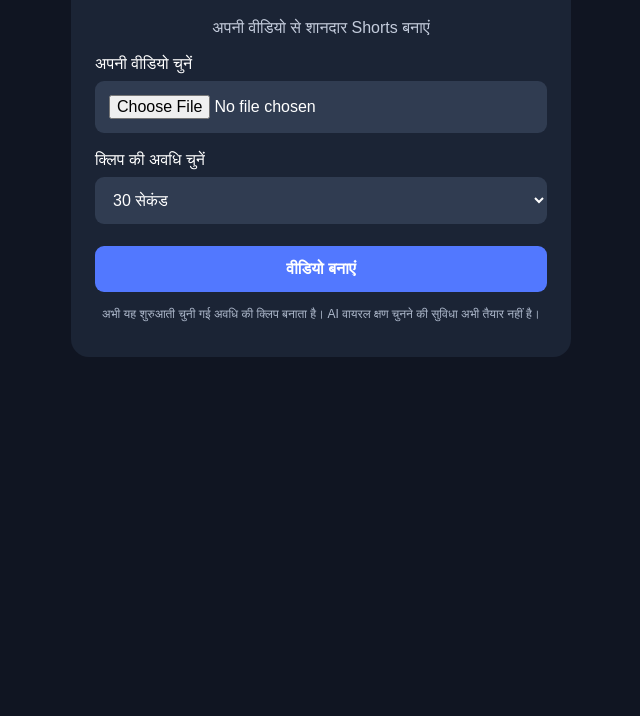
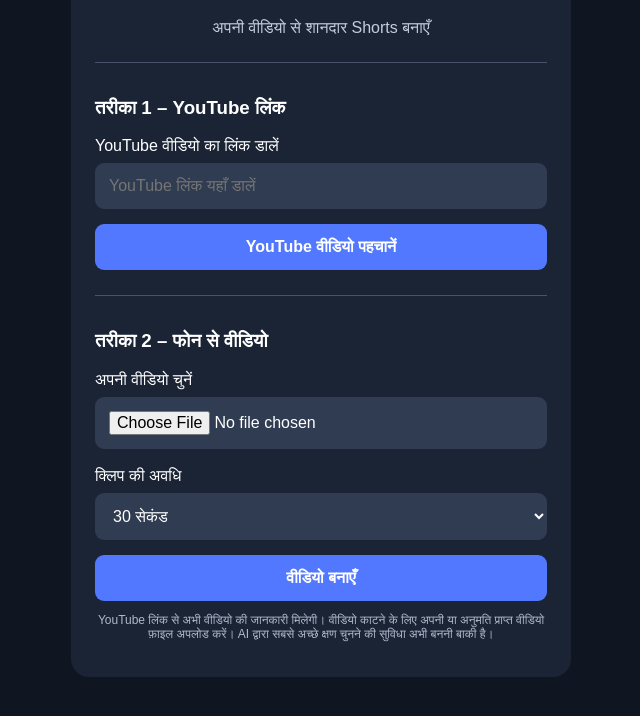
Before and after one commit to rajna1870-sketch/AI-Viral-Clip-Maker, a plain HTML site: page index.html in a window 1280 px wide. Shown: the part 130-846 px from the top of the page, without its empty margins (319-959 px from the left). Before the commit the page ends 800 px from the top, so only its background shows below. Drawn offline with Linux system fonts and the light colour scheme.

Commit message:
Update index.html

```diff
--- a/index.html
+++ b/index.html
@@ -1,10 +1,9 @@
-
 
 <!DOCTYPE html>
 <html lang="hi">
 <head>
 <meta charset="UTF-8">
-<meta name="viewport" content="width=device-width, initial-scale=1.0">
+<meta name="viewport" content="width=device-width, initial-scale=1">
 <title>AI Viral Clip Maker</title>
 <style>
 *{box-sizing:border-box}
@@ -15,22 +14,39 @@ p{text-align:center;color:#c4ccdc}
 label{display:block;margin:18px 0 8px}
 input,select,button{width:100%;padding:14px;border:0;border-radius:9px;font-size:16px}
 input,select{background:#303c51;color:white}
-button{margin-top:22px;background:#5278ff;color:white;font-weight:bold}
+button{margin-top:15px;background:#5278ff;color:white;font-weight:bold}
 button:disabled{opacity:.5}
 .note{font-size:12px;color:#aeb9cc}
+#info{margin-top:15px;overflow-wrap:anywhere}
+img{width:100%;border-radius:10px;margin-top:10px}
 video{width:100%;margin-top:20px;border-radius:12px}
-#status{margin-top:15px;text-align:center;overflow-wrap:anywhere}
+.section{margin-top:25px;padding-top:15px;border-top:1px solid #46516a}
 </style>
 </head>
 <body>
 <div class="container">
 <h1>AI Viral Clip Maker</h1>
-<p>अपनी वीडियो से शानदार Shorts बनाएं</p>
+<p>अपनी वीडियो से शानदार Shorts बनाएँ</p>
 
+<div class="section">
+<h3>तरीका 1 – YouTube लिंक</h3>
+<label>YouTube वीडियो का लिंक डालें</label>
+<input id="youtubeUrl" type="url"
+placeholder="YouTube लिंक यहाँ डालें">
+
+<button id="checkBtn" onclick="checkYoutube()">
+YouTube वीडियो पहचानें
+</button>
+<div id="info"></div>
+</div>
+
+<div class="section">
+<h3>तरीका 2 – फोन से वीडियो</h3>
 <label>अपनी वीडियो चुनें</label>
-<input type="file" id="video" accept="video/mp4,video/quicktime,video/x-matroska,video/webm">
+<input type="file" id="video"
+accept="video/mp4,video/quicktime,video/webm,video/x-matroska">
 
-<label>क्लिप की अवधि चुनें</label>
+<label>क्लिप की अवधि</label>
 <select id="duration">
 <option value="15">15 सेकंड</option>
 <option value="30" selected>30 सेकंड</option>
@@ -38,21 +54,71 @@ video{width:100%;margin-top:20px;border-radius:12px}
 <option value="60">60 सेकंड</option>
 </select>
 
-<button id="makeBtn" onclick="makeClip()">वीडियो बनाएं</button>
+<button id="makeBtn" onclick="makeClip()">
+वीडियो बनाएँ
+</button>
 
 <div id="status"></div>
 <video id="result" controls hidden></video>
 <a id="download" hidden download="viral_clip.mp4">
 <button type="button">वीडियो डाउनलोड करें</button>
 </a>
+</div>
 
 <p class="note">
-अभी यह शुरुआती चुनी गई अवधि की क्लिप बनाता है।
-AI वायरल क्षण चुनने की सुविधा अभी तैयार नहीं है।
+YouTube लिंक से अभी वीडियो की जानकारी मिलेगी।
+वीडियो काटने के लिए अपनी या अनुमति प्राप्त वीडियो फ़ाइल अपलोड करें।
+AI द्वारा सबसे अच्छे क्षण चुनने की सुविधा अभी बननी बाकी है।
 </p>
 </div>
 
 <script>
+const API="https://ai-viral-clip-maker.onrender.com";
+
+async function checkYoutube(){
+ const url=document.getElementById("youtubeUrl").value.trim();
+ const info=document.getElementById("info");
+ const btn=document.getElementById("checkBtn");
+
+ if(!url){
+   info.textContent="पहले YouTube लिंक डालें।";
+   return;
+ }
+
+ btn.disabled=true;
+ info.textContent="वीडियो की जानकारी खोज रहे हैं...";
+
+ try{
+   const data=new FormData();
+   data.append("url",url);
+
+   const response=await fetch(API+"/youtube-info",{
+     method:"POST",body:data
+   });
+
+   const result=await response.json();
+   if(!response.ok) throw new Error(result.detail);
+
+   info.innerHTML="";
+   const title=document.createElement("h3");
+   title.textContent=result.title || "शीर्षक उपलब्ध नहीं";
+   const channel=document.createElement("p");
+   channel.textContent="चैनल: "+(result.channel || "उपलब्ध नहीं");
+   info.append(title,channel);
+
+   if(result.thumbnail){
+     const img=document.createElement("img");
+     img.src=result.thumbnail;
+     img.alt="वीडियो थंबनेल";
+     info.append(img);
+   }
+ }catch(error){
+   info.textContent="त्रुटि: "+error.message;
+ }finally{
+   btn.disabled=false;
+ }
+}
+
 async function makeClip(){
  const file=document.getElementById("video").files[0];
  const duration=document.getElementById("duration").value;
@@ -60,10 +126,9 @@ async function makeClip(){
  const btn=document.getElementById("makeBtn");
 
  if(!file){
-   status.textContent="पहले अपने फोन से वीडियो चुनें।";
+   status.textContent="पहले फोन से वीडियो चुनें।";
    return;
  }
-
  if(file.size>200*1024*1024){
    status.textContent="वीडियो 200 MB से छोटी होनी चाहिए।";
    return;
@@ -74,17 +139,15 @@ async function makeClip(){
  data.append("duration",duration);
 
  btn.disabled=true;
- status.textContent="वीडियो बन रही है, कृपया प्रतीक्षा करें...";
+ status.textContent="वीडियो बनाई जा रही है...";
 
  try{
-   const response=await fetch(
-     "https://ai-viral-clip-maker.onrender.com/make-clip",
-     {method:"POST",body:data}
-   );
-
+   const response=await fetch(API+"/make-clip",{
+     method:"POST",body:data
+   });
    if(!response.ok){
      const error=await response.json();
-     throw new Error(error.detail || "वीडियो नहीं बन पाई");
+     throw new Error(error.detail || "वीडियो नहीं बनी");
    }
 
    const blob=await response.blob();
@@ -98,7 +161,7 @@ async function makeClip(){
    download.href=url;
    download.hidden=false;
 
-   status.textContent="आपकी वीडियो तैयार है!";
+   status.textContent="आपकी क्लिप तैयार है!";
  }catch(error){
    status.textContent="त्रुटि: "+error.message;
  }finally{
```
